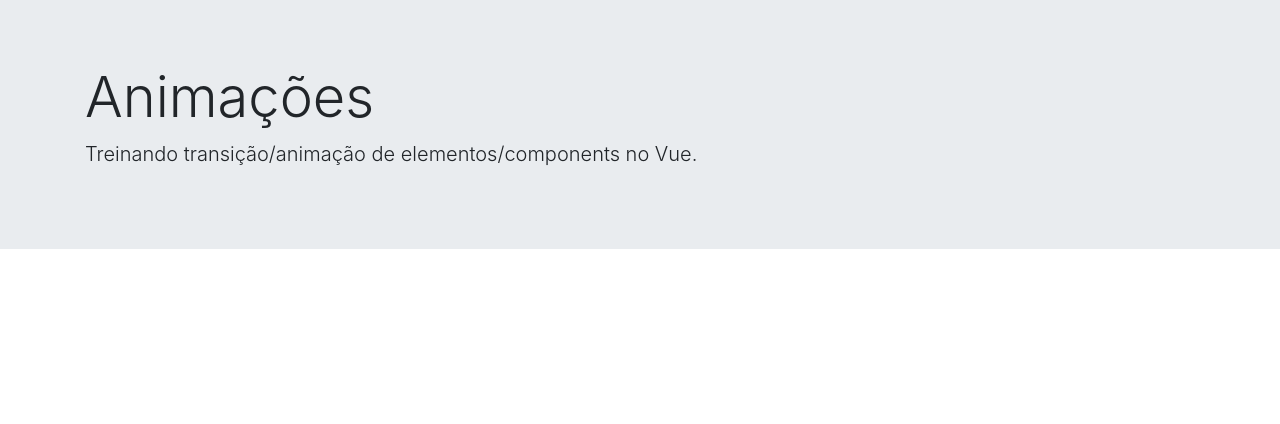
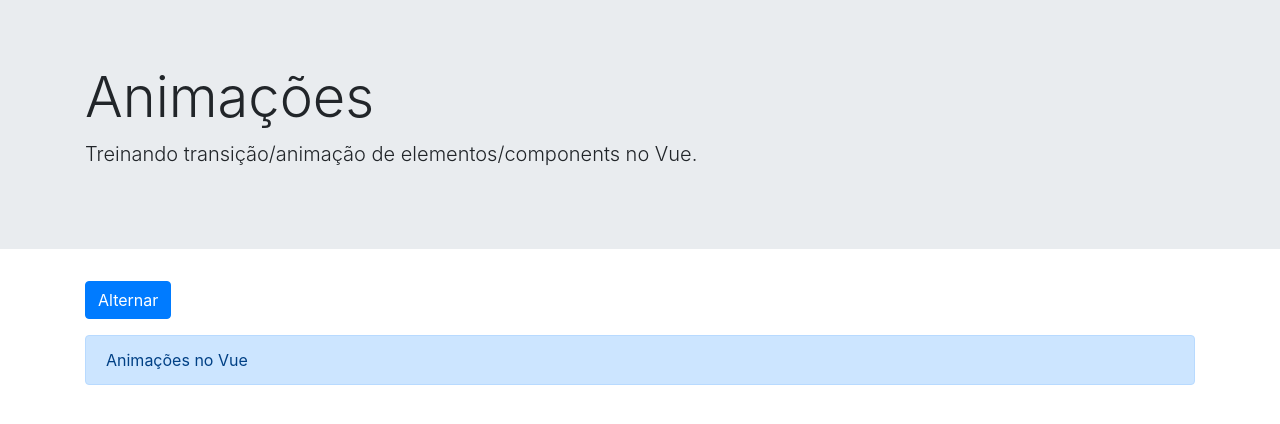
Before and after one commit to matheususko/vue-animacoes, a Vue app: page / in a window 1280 px wide. Shown: the top 424 px of the page. Built offline with nearby package versions, Linux system fonts and the light colour scheme.

Commit message:
Usando v-if ou v-show para mostrar/ocultar elementos

```diff
--- a/src/App.vue
+++ b/src/App.vue
@@ -8,7 +8,23 @@
       </div>
     </div>
 
-    <div class="container"></div>
+    <div class="container">
+
+      <button class="btn btn-primary mb-3" @click="mostrar = !mostrar">Alternar</button>
+
+      <div class="alert alert-primary" v-if="mostrar">Animações no Vue</div>
+
+    </div>
 
   </div>
 </template>
+
+<script>
+export default {
+  data() {
+    return {
+      mostrar: true
+    }
+  }
+}
+</script>
```
